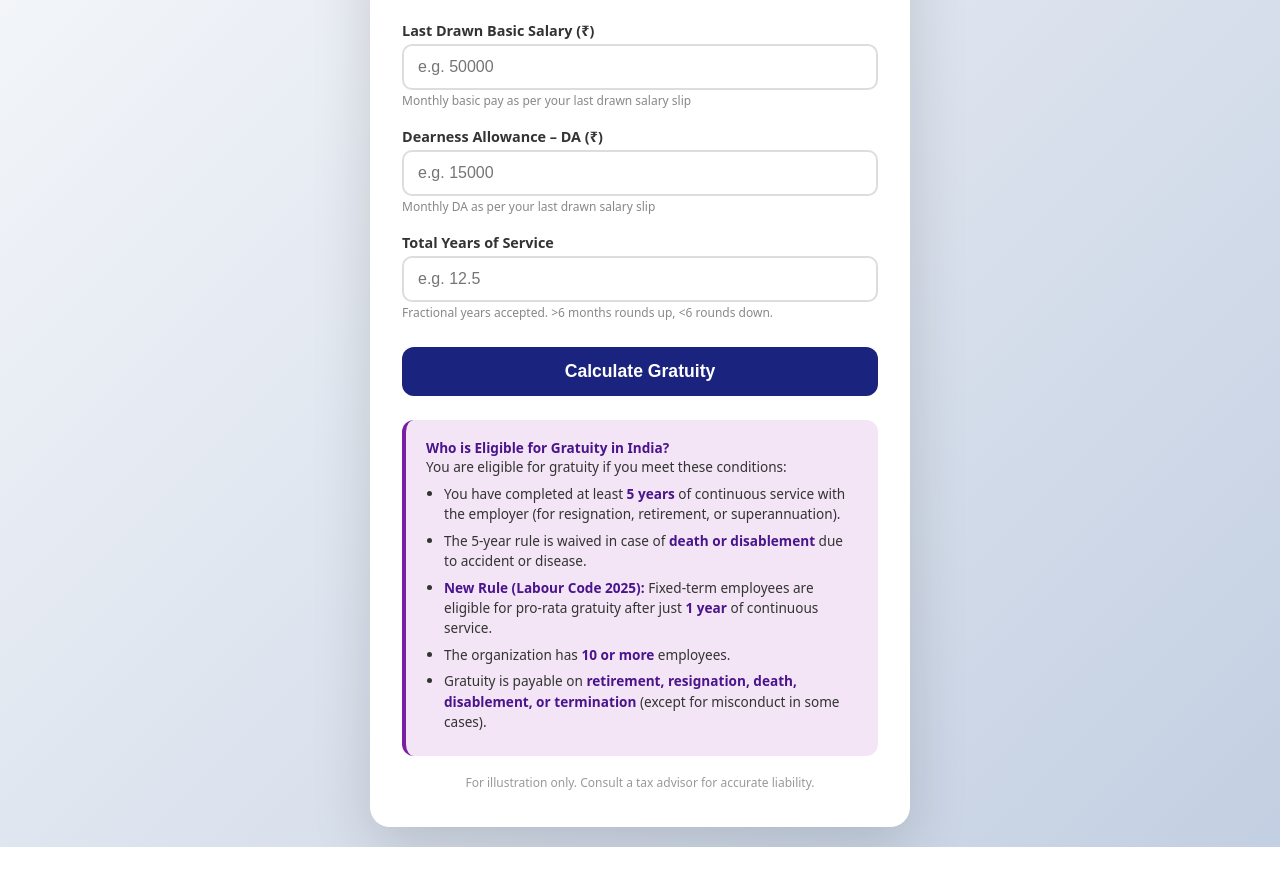
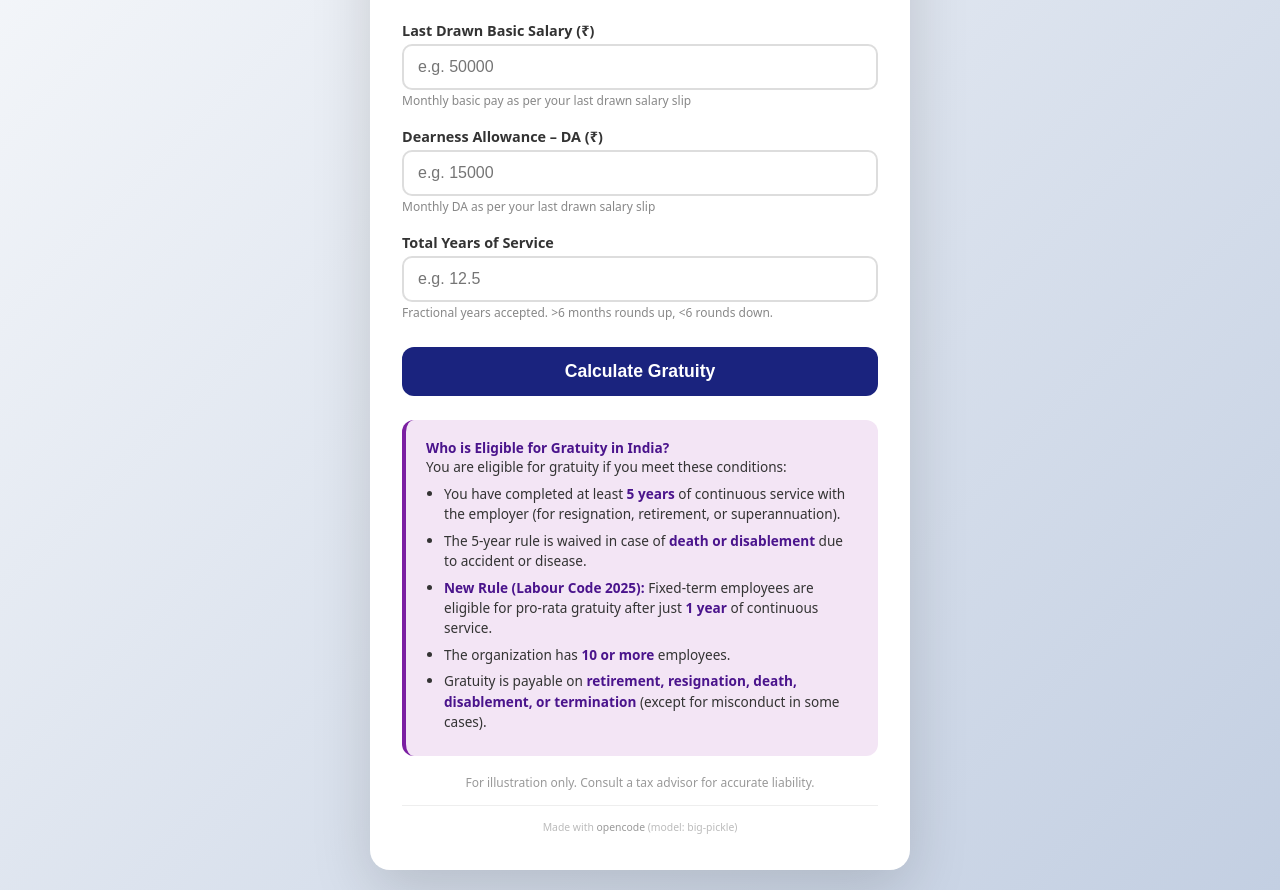
Before and after one commit to nirav-email81/India-Gratuity-Calculator, a plain HTML site: page index.html in a window 1280 px wide. Shown: the part 117-1007 px from the top of the page. Before the commit the page ends 964 px from the top, so only its background shows below. Drawn offline with Linux system fonts and the light colour scheme.

Commit message:
Add opencode/big-pickle attribution at page bottom

```diff
--- a/index.html
+++ b/index.html
@@ -150,6 +150,16 @@
       font-size: .75rem;
       color: #999;
     }
+    .attribution {
+      margin-top: 14px;
+      text-align: center;
+      font-size: .65rem;
+      color: #bbb;
+      border-top: 1px solid #eee;
+      padding-top: 14px;
+    }
+    .attribution a { color: #999; text-decoration: none; }
+    .attribution a:hover { text-decoration: underline; }
   </style>
 </head>
 <body>
@@ -208,6 +218,9 @@
     </div>
 
     <div class="footer">For illustration only. Consult a tax advisor for accurate liability.</div>
+    <div class="attribution">
+      Made with <a href="https://opencode.ai">opencode</a> (model: big-pickle)
+    </div>
   </div>
 
   <script>
```
